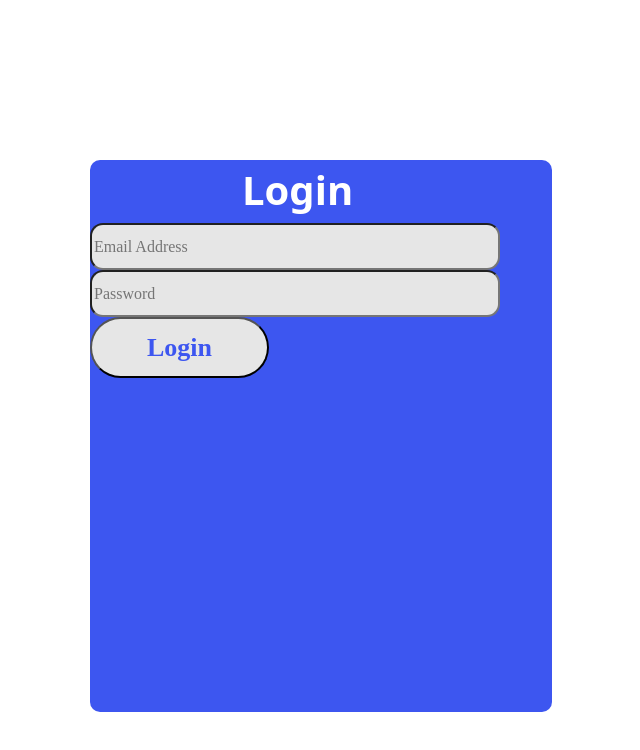
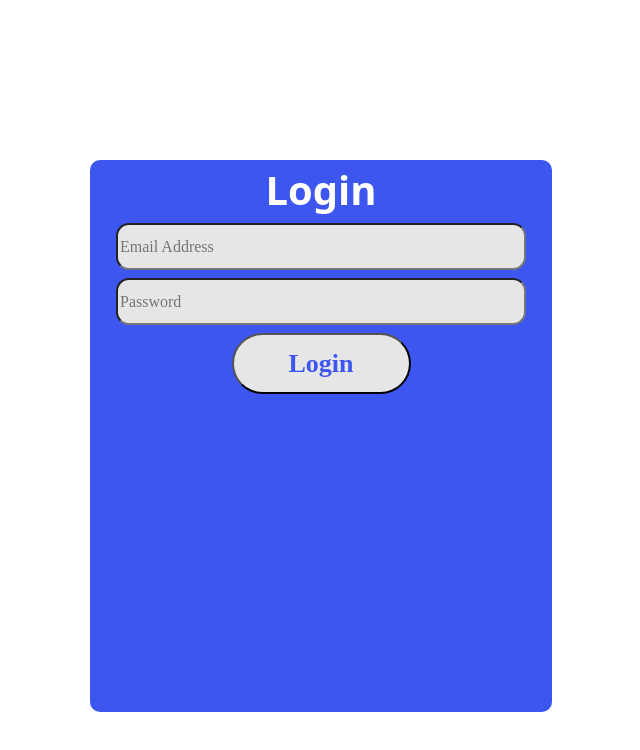
Before and after one commit to adonitakos/Headstarter-Connect, a React (Create React App) app in the folder headstarter-connect-app/: page /auth/login in a window 1280 px wide. Shown: the top 750 px of the page, without its empty margins (319-959 px from the left). Built offline with nearby package versions, Linux system fonts and the light colour scheme; the HTML template or start-up script is replaced by a standard one.

Commit message:
Implemented Login functionality in auth/login.

```diff
--- a/headstarter-connect-app/src/pages/Login.jsx
+++ b/headstarter-connect-app/src/pages/Login.jsx
@@ -1,19 +1,43 @@
 // File: /src/pages/Login.jsx
 
-import React from "react";
+import { useState } from 'react'
+import { useNavigate } from 'react-router-dom'
+import { auth } from '../config/firebaseconfig'
+import { signInWithEmailAndPassword } from 'firebase/auth'
 import { AuthContainer, AuthBanner, AuthInput, AuthButton } from "../components/AuthElements";
+import { Alert, Form } from 'react-bootstrap'
 
 
 function Login() {
+    const [email, setEmail] = useState('')
+    const [password, setPassword] = useState('')
+    const [errorMessage, setErrorMessage] = useState('')
+    const navigate = useNavigate()
+    const handleSubmit = e => {
+        e.preventDefault()
+        signInWithEmailAndPassword(auth, email, password)
+        .then(() => { navigate('/profile') })
+        .catch(error => {
+            console.error('An error occurred while signing in: ', error)
+            setErrorMessage(error.message)
+        })
+    }
     return (
-        <>
+        <Form onSubmit={handleSubmit}>
+            {errorMessage !== '' && <Alert variant="danger">{errorMessage}</Alert>}
             <AuthContainer>
-                <AuthBanner>Login</AuthBanner>
-                <AuthInput type="text" placeholder="Email Address" style={{ width: "410px" }} />
-                <AuthInput type="password" placeholder="Password" style={{ width: "410px" }} />
-                <AuthButton>Login</AuthButton>
+                <AuthBanner className="mx-auto d-flex justify-content-center">Login</AuthBanner>
+                <Form.Group className="mx-auto d-flex justify-content-center mb-2">
+                    <AuthInput type="text" placeholder="Email Address" onChange={(e) => { setEmail(e.target.value) }} style={{ width: "410px" }} required />
+                </Form.Group>
+                <Form.Group className="mx-auto d-flex justify-content-center mb-2">
+                    <AuthInput type="password" placeholder="Password" onChange={(e) => { setPassword(e.target.value) }} style={{ width: "410px" }} required />
+                </Form.Group>
+                <Form.Group className="mx-auto d-flex justify-content-center mb-2">
+                    <AuthButton type="submit">Login</AuthButton>
+                </Form.Group>
             </AuthContainer>
-        </>
+        </Form>
     );
 
 } // <--- Login() function ends here
```
